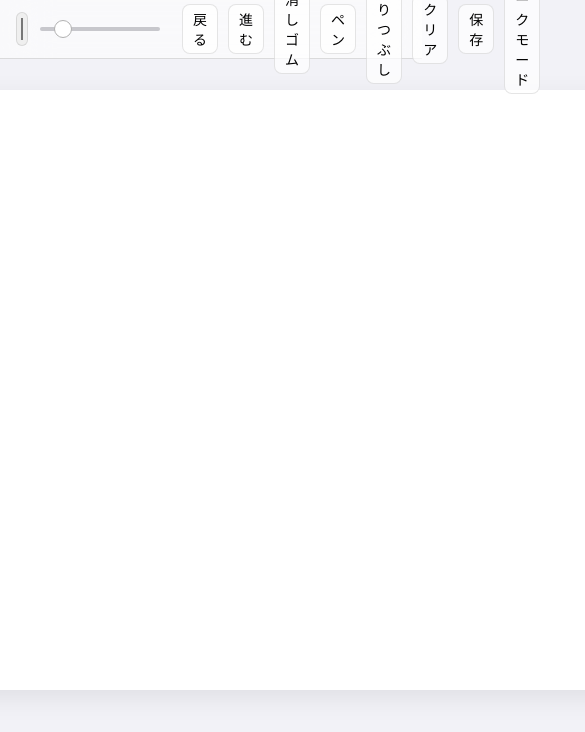
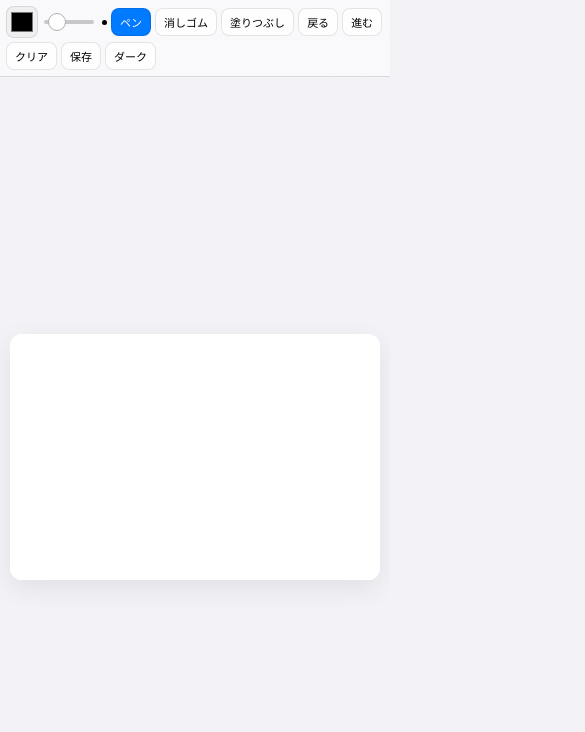
Before and after one commit to cltgm1352/oekak_by_haruomilabo_web, a plain HTML site: page index.html in a window 390 px wide. Shown: the top 732 px of the page, 585 px wide, since content can reach past the window. Drawn offline with Linux system fonts and the light colour scheme.

Commit message:
Update index.html

```diff
--- a/index.html
+++ b/index.html
@@ -2,10 +2,8 @@
 <html lang="ja">
 <head>
 <meta charset="UTF-8" />
-<meta name="viewport" content="width=device-width, initial-scale=1.0" />
-<title>お絵描きbyharuomilabo｜Web</title>
-
-<link rel="icon" type="image/png" href="icon.png">
+<meta name="viewport" content="width=device-width, initial-scale=1.0, maximum-scale=1.0, user-scalable=no" />
+<title>お絵描き</title>
 
 <style>
 /* ======================================
@@ -31,12 +29,21 @@
     --text: #fff;
 }
 
+* {
+    box-sizing: border-box;
+}
+
 body {
     margin: 0;
+    padding: 0;
     background: var(--bg);
     font-family: -apple-system, BlinkMacSystemFont, "Segoe UI", Roboto, sans-serif;
     user-select: none;
     color: var(--text);
+    overflow: hidden;
+    height: 100vh;
+    width: 100vw;
+    touch-action: none;
 }
 
 /* ======================================
@@ -74,11 +81,13 @@ body {
     position: fixed;
     top: 0;
     width: 100%;
-    height: 58px;
+    height: auto;
+    min-height: 50px;
     display: flex;
+    flex-wrap: wrap;
     align-items: center;
-    gap: 10px;
-    padding: 0 16px;
+    gap: 6px;
+    padding: 8px;
     background: var(--panel);
     backdrop-filter: blur(24px);
     border-bottom: 1px solid var(--panel-border);
@@ -86,30 +95,46 @@ body {
 }
 
 .icon-btn {
-    padding: 4px 10px;
+    padding: 8px 12px;
     border-radius: 8px;
     background: var(--btn-bg);
     border: 1px solid var(--btn-border);
     cursor: pointer;
     transition: 0.2s;
-    font-size: 14px;
+    font-size: 13px;
+    white-space: nowrap;
+    flex-shrink: 0;
 }
-.icon-btn:hover {
-    background: rgba(255,255,255,0.9);
+.icon-btn:active {
+    background: rgba(200,200,200,0.9);
+    transform: scale(0.95);
+}
+
+.icon-btn.active {
+    background: #007aff;
+    color: white;
 }
 
 .color-picker {
-    width: 34px;
-    height: 34px;
+    width: 36px;
+    height: 36px;
     border-radius: 8px;
     border: 1px solid var(--btn-border);
     cursor: pointer;
+    flex-shrink: 0;
 }
 
 /* スライダー */
+.slider-group {
+    display: flex;
+    align-items: center;
+    gap: 6px;
+    flex-shrink: 0;
+}
+
 .slider {
     -webkit-appearance: none;
-    width: 120px;
+    width: 80px;
     height: 4px;
     border-radius: 2px;
     background: #c7c7cc;
@@ -131,21 +156,72 @@ body {
     width: 20px;
     height: 20px;
     border-radius: 50%;
+    flex-shrink: 0;
 }
 
 /* ======================================
      キャンバス
    ====================================== */
 .canvas-wrapper {
-    margin-top: 90px;
+    position: fixed;
+    top: 70px;
+    left: 0;
+    right: 0;
+    bottom: 0;
     display: flex;
     justify-content: center;
+    align-items: center;
+    padding: 10px;
+    overflow: hidden;
 }
 
 canvas {
     background: var(--canvas-bg);
     border-radius: 12px;
     box-shadow: 0 8px 28px rgba(0,0,0,0.08);
+    max-width: 100%;
+    max-height: 100%;
+    touch-action: none;
+}
+
+/* ======================================
+     モバイル用メディアクエリ
+   ====================================== */
+@media (max-width: 600px) {
+    .toolbar {
+        gap: 4px;
+        padding: 6px;
+    }
+
+    .icon-btn {
+        padding: 6px 10px;
+        font-size: 12px;
+    }
+
+    .slider {
+        width: 60px;
+    }
+
+    .color-picker {
+        width: 32px;
+        height: 32px;
+    }
+
+    #previewSize {
+        width: 16px;
+        height: 16px;
+    }
+}
+
+@media (max-width: 400px) {
+    .icon-btn {
+        padding: 5px 8px;
+        font-size: 11px;
+    }
+
+    .slider {
+        width: 50px;
+    }
 }
 </style>
 </head>
@@ -160,22 +236,23 @@ canvas {
 <!-- ツールバー -->
 <div class="toolbar">
     <input type="color" id="color" class="color-picker" value="#000000" />
-    <input type="range" id="lineWidth" class="slider" min="1" max="30" value="5" />
-    <div id="previewSize"></div>
-
+    <div class="slider-group">
+        <input type="range" id="lineWidth" class="slider" min="1" max="30" value="5" />
+        <div id="previewSize"></div>
+    </div>
+    <div class="icon-btn" id="penBtn" onclick="selectPen()">ペン</div>
+    <div class="icon-btn" id="eraserBtn" onclick="toggleEraser()">消しゴム</div>
+    <div class="icon-btn" id="fillBtn" onclick="toggleFill()">塗りつぶし</div>
     <div class="icon-btn" onclick="undo()">戻る</div>
     <div class="icon-btn" onclick="redo()">進む</div>
-    <div class="icon-btn" onclick="toggleEraser()">消しゴム</div>
-    <div class="icon-btn" onclick="selectPen()">ペン</div>
-    <div class="icon-btn" onclick="toggleFill()">塗りつぶし</div>
     <div class="icon-btn" onclick="clearCanvas()">クリア</div>
     <div class="icon-btn" onclick="downloadCanvas()">保存</div>
-    <div class="icon-btn" onclick="toggleDarkMode()">ダークモード</div>
+    <div class="icon-btn" id="darkModeBtn" onclick="toggleDarkMode()">ダーク</div>
 </div>
 
 <!-- キャンバス -->
 <div class="canvas-wrapper">
-    <canvas id="canvas" width="900" height="600"></canvas>
+    <canvas id="canvas"></canvas>
 </div>
 
 <script>
@@ -198,7 +275,10 @@ const ctx = canvas.getContext("2d");
 const colorPicker = document.getElementById("color");
 const lineWidthSlider = document.getElementById("lineWidth");
 const previewDot = document.getElementById("previewSize");
-const darkModeBtn = document.querySelector('.toolbar .icon-btn:last-child');
+const darkModeBtn = document.getElementById('darkModeBtn');
+const penBtn = document.getElementById('penBtn');
+const eraserBtn = document.getElementById('eraserBtn');
+const fillBtn = document.getElementById('fillBtn');
 
 let drawing = false;
 let isEraser = false;
@@ -207,11 +287,35 @@ let isFillMode = false;
 let history = [];
 let historyIndex = -1;
 
+// キャンバスサイズを画面に合わせる
+function resizeCanvas() {
+    const wrapper = document.querySelector('.canvas-wrapper');
+    const maxWidth = wrapper.clientWidth - 20;
+    const maxHeight = wrapper.clientHeight - 20;
+
+    // アスペクト比を維持しながらサイズを調整
+    const aspectRatio = 3/2;
+    let width = Math.min(maxWidth, 900);
+    let height = width / aspectRatio;
+
+    if (height > maxHeight) {
+        height = maxHeight;
+        width = height * aspectRatio;
+    }
+
+    canvas.width = width;
+    canvas.height = height;
+
+    initBackground();
+}
+
 function initBackground() {
     ctx.fillStyle = getComputedStyle(document.body).getPropertyValue("--canvas-bg");
     ctx.fillRect(0, 0, canvas.width, canvas.height);
 }
-initBackground();
+
+resizeCanvas();
+window.addEventListener('resize', resizeCanvas);
 saveState();
 
 /* ======================================
@@ -222,38 +326,73 @@ function updatePreview() {
     previewDot.style.height = lineWidthSlider.value + "px";
     previewDot.style.background = isEraser ? "#ffffff" : colorPicker.value;
 }
+
+function updateToolButtons() {
+    penBtn.classList.toggle('active', !isEraser && !isFillMode);
+    eraserBtn.classList.toggle('active', isEraser);
+    fillBtn.classList.toggle('active', isFillMode);
+}
+
 colorPicker.addEventListener("input", updatePreview);
 lineWidthSlider.addEventListener("input", updatePreview);
 updatePreview();
+updateToolButtons();
 
 /* ======================================
-      描画処理
+      描画処理 (マウス + タッチ対応)
    ====================================== */
-canvas.addEventListener("mousedown", (e) => {
+function getPosition(e) {
+    const rect = canvas.getBoundingClientRect();
+    const x = (e.touches ? e.touches[0].clientX : e.clientX) - rect.left;
+    const y = (e.touches ? e.touches[0].clientY : e.clientY) - rect.top;
+    return { x, y };
+}
+
+function startDrawing(e) {
+    e.preventDefault();
     drawing = true;
+    const pos = getPosition(e);
     ctx.beginPath();
-    ctx.moveTo(e.offsetX, e.offsetY);
+    ctx.moveTo(pos.x, pos.y);
 
     if (isFillMode) {
-        floodFill(e.offsetX, e.offsetY, hexToRgb(colorPicker.value));
+        floodFill(Math.floor(pos.x), Math.floor(pos.y), hexToRgb(colorPicker.value));
         saveState();
         drawing = false;
     }
-});
-canvas.addEventListener("mouseup", () => {
+}
+
+function stopDrawing(e) {
+    if (e) e.preventDefault();
     if (drawing && !isFillMode) saveState();
     drawing = false;
-});
-canvas.addEventListener("mousemove", (e) => {
+}
+
+function draw(e) {
     if (!drawing || isFillMode) return;
+    e.preventDefault();
+
+    const pos = getPosition(e);
     ctx.lineWidth = lineWidthSlider.value;
     ctx.lineCap = "round";
-    ctx.strokeStyle = isEraser ? "#ffffff" : colorPicker.value;
-    ctx.lineTo(e.offsetX, e.offsetY);
+    ctx.strokeStyle = isEraser ? getComputedStyle(document.body).getPropertyValue("--canvas-bg") : colorPicker.value;
+    ctx.lineTo(pos.x, pos.y);
     ctx.stroke();
     ctx.beginPath();
-    ctx.moveTo(e.offsetX, e.offsetY);
-});
+    ctx.moveTo(pos.x, pos.y);
+}
+
+// マウスイベント
+canvas.addEventListener("mousedown", startDrawing);
+canvas.addEventListener("mouseup", stopDrawing);
+canvas.addEventListener("mousemove", draw);
+canvas.addEventListener("mouseleave", stopDrawing);
+
+// タッチイベント
+canvas.addEventListener("touchstart", startDrawing, { passive: false });
+canvas.addEventListener("touchend", stopDrawing, { passive: false });
+canvas.addEventListener("touchmove", draw, { passive: false });
+canvas.addEventListener("touchcancel", stopDrawing, { passive: false });
 
 /* ======================================
       履歴管理
@@ -263,8 +402,16 @@ function saveState() {
     history.push(ctx.getImageData(0,0,canvas.width,canvas.height));
     historyIndex++;
 }
-function undo() { if(historyIndex>0) ctx.putImageData(history[--historyIndex],0,0); }
-function redo() { if(historyIndex<history.length-1) ctx.putImageData(history[++historyIndex],0,0); }
+function undo() {
+    if(historyIndex>0) {
+        ctx.putImageData(history[--historyIndex],0,0);
+    }
+}
+function redo() {
+    if(historyIndex<history.length-1) {
+        ctx.putImageData(history[++historyIndex],0,0);
+    }
+}
 
 /* ======================================
       ツール
@@ -273,20 +420,27 @@ function toggleEraser() {
     isEraser = !isEraser;
     isFillMode = false;
     updatePreview();
+    updateToolButtons();
 }
 
 function selectPen() {
     isEraser = false;
     isFillMode = false;
     updatePreview();
+    updateToolButtons();
 }
 
 function toggleFill() {
     isFillMode = !isFillMode;
     if(isFillMode) isEraser = false;
+    updateToolButtons();
 }
 
-function clearCanvas() { initBackground(); saveState(); }
+function clearCanvas() {
+    initBackground();
+    saveState();
+}
+
 function downloadCanvas() {
     const link = document.createElement("a");
     link.download = "HARUOMILABO.png";
@@ -305,7 +459,9 @@ window.addEventListener('load', () => {
 
 function toggleDarkMode() {
     document.body.classList.toggle('dark');
+    const currentImage = ctx.getImageData(0,0,canvas.width,canvas.height);
     initBackground();
+    ctx.putImageData(currentImage, 0, 0);
     saveState();
     const isDark = document.body.classList.contains('dark');
     localStorage.setItem('darkMode', isDark);
@@ -313,7 +469,7 @@ function toggleDarkMode() {
 }
 
 function updateDarkModeBtn() {
-    darkModeBtn.textContent = document.body.classList.contains('dark') ? 'ホワイトモード' : 'ダークモード';
+    darkModeBtn.textContent = document.body.classList.contains('dark') ? 'ライト' : 'ダーク';
 }
 
 /* ======================================
```
